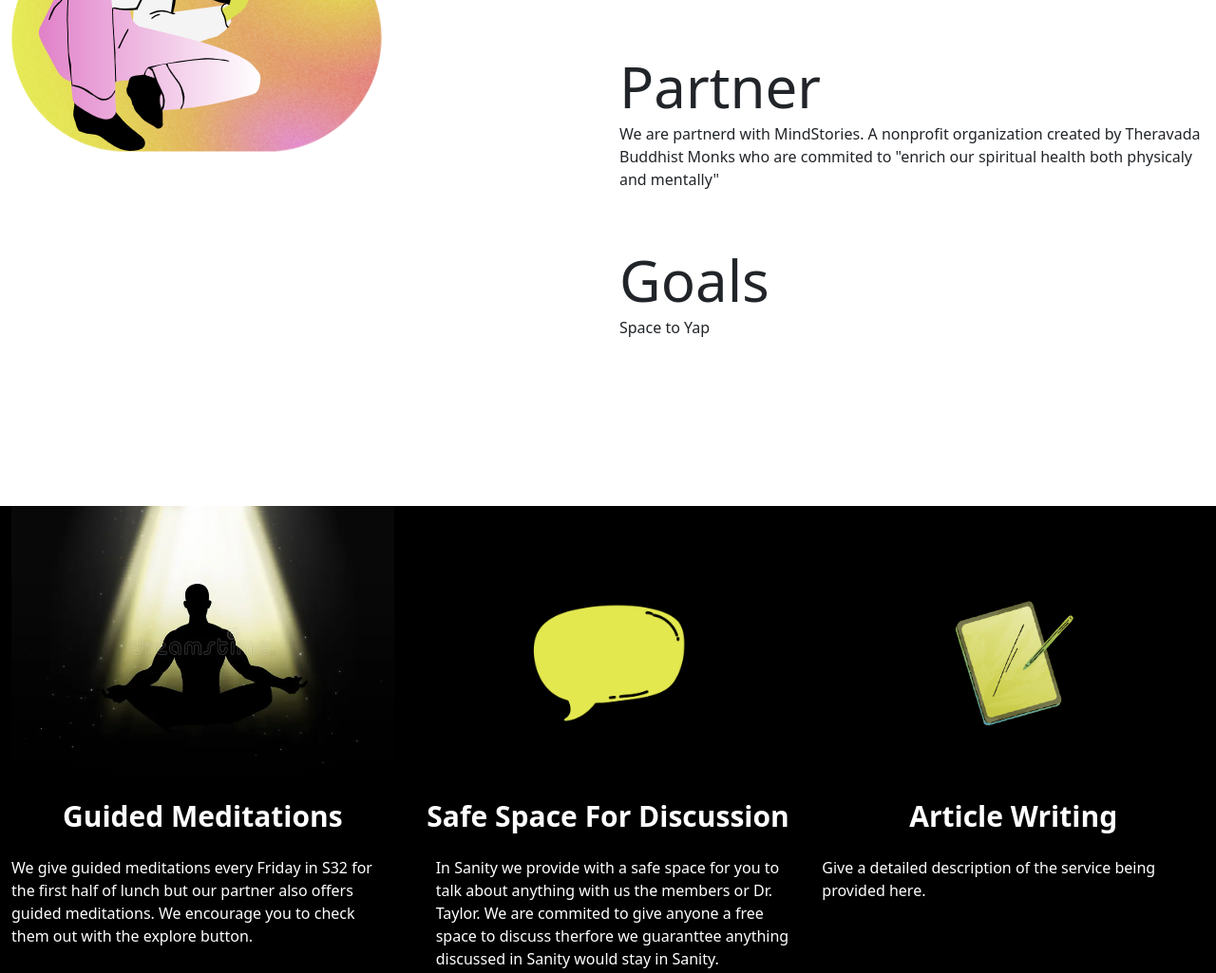
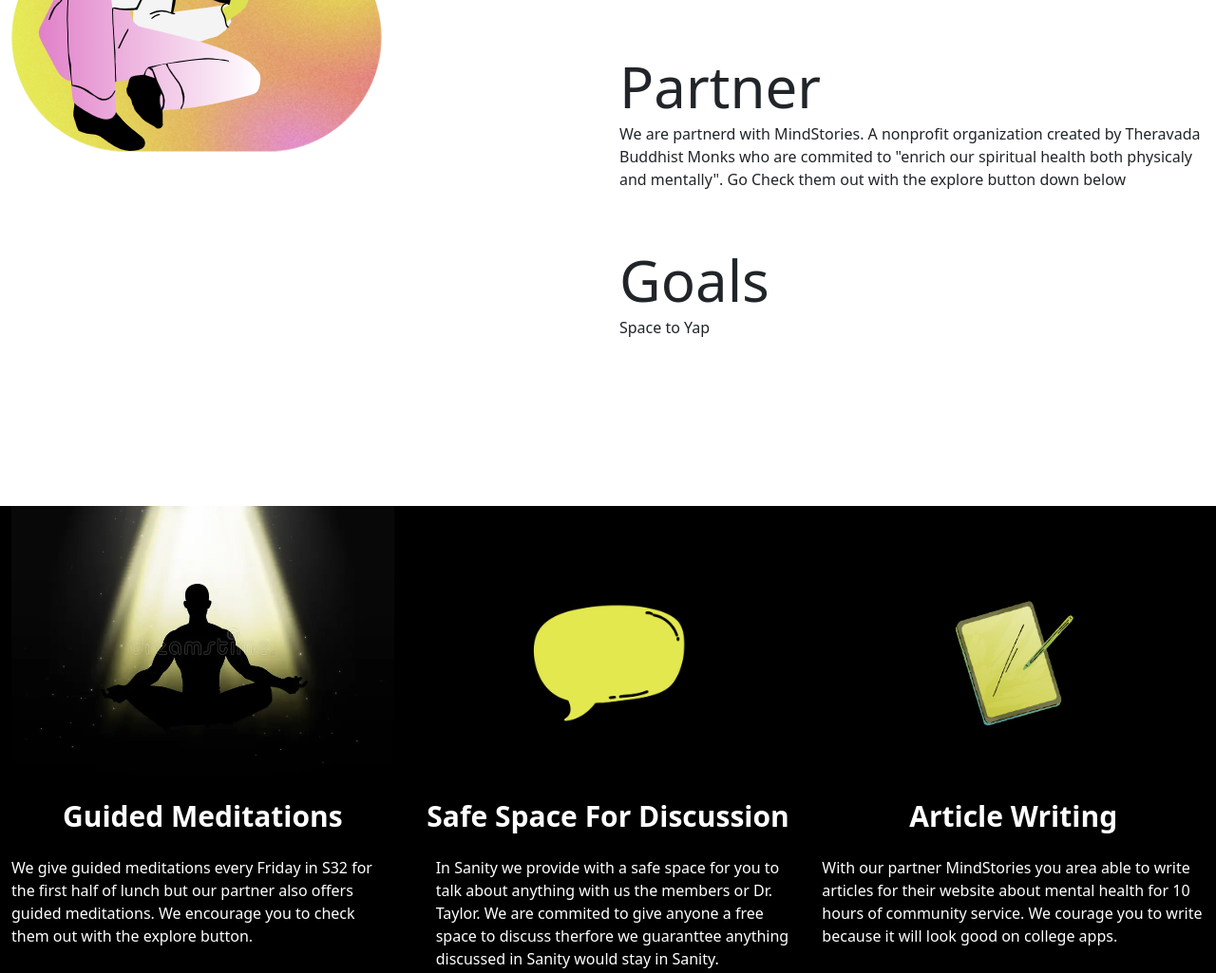
Before and after one commit to yherrera0044/SanityRCHS, a website built with Vite: page index.html in a window 1280 px wide. Shown: the part 2003-3028 px from the top of the page at 95% size. Built offline with nearby package versions, Linux system fonts and the light colour scheme.

Commit message:
added more stuff.

```diff
--- a/index.html
+++ b/index.html
@@ -190,7 +190,7 @@
           <p class="font-normal text-6xl mt-5 pt-3">Partner</p>
 
           <p class="mt-2">
-            We are partnerd with MindStories. A nonprofit organization created by Theravada Buddhist Monks who are commited to "enrich our spiritual health both physicaly and mentally"
+            We are partnerd with MindStories. A nonprofit organization created by Theravada Buddhist Monks who are commited to "enrich our spiritual health both physicaly and mentally". Go Check them out  with the explore button down below
           </p>
           <p class="font-normal text-6xl mt-5 pt-3">Goals</p>
           <p class="mt-2">Space to Yap</p>
@@ -255,7 +255,7 @@
         </div>
         <div class="col">
           <p class="mt-4 text-white">
-            Give a detailed description of the service being provided here.
+            With our partner MindStories you area able to write articles for their website about mental health for 10 hours of community service. We courage you to write because it will look good on college apps.
           </p>
         </div>
       </div>
```
